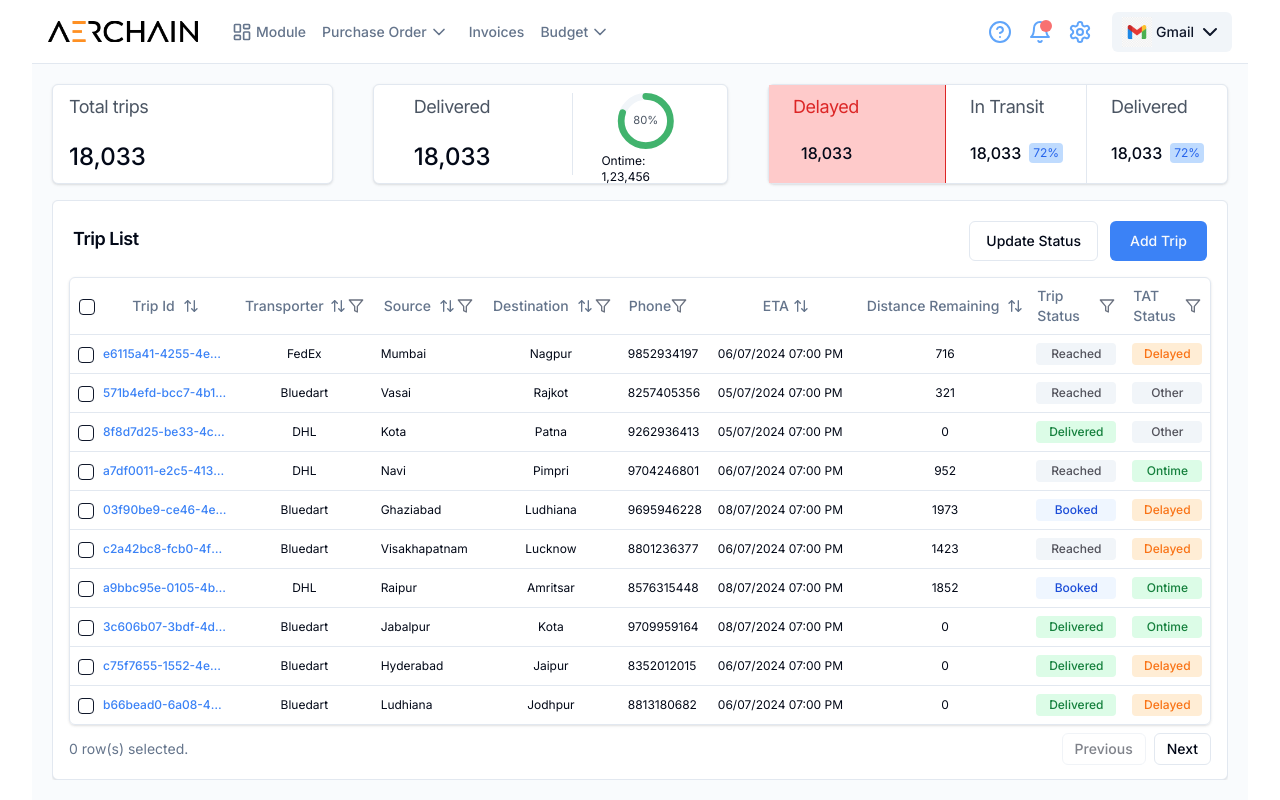
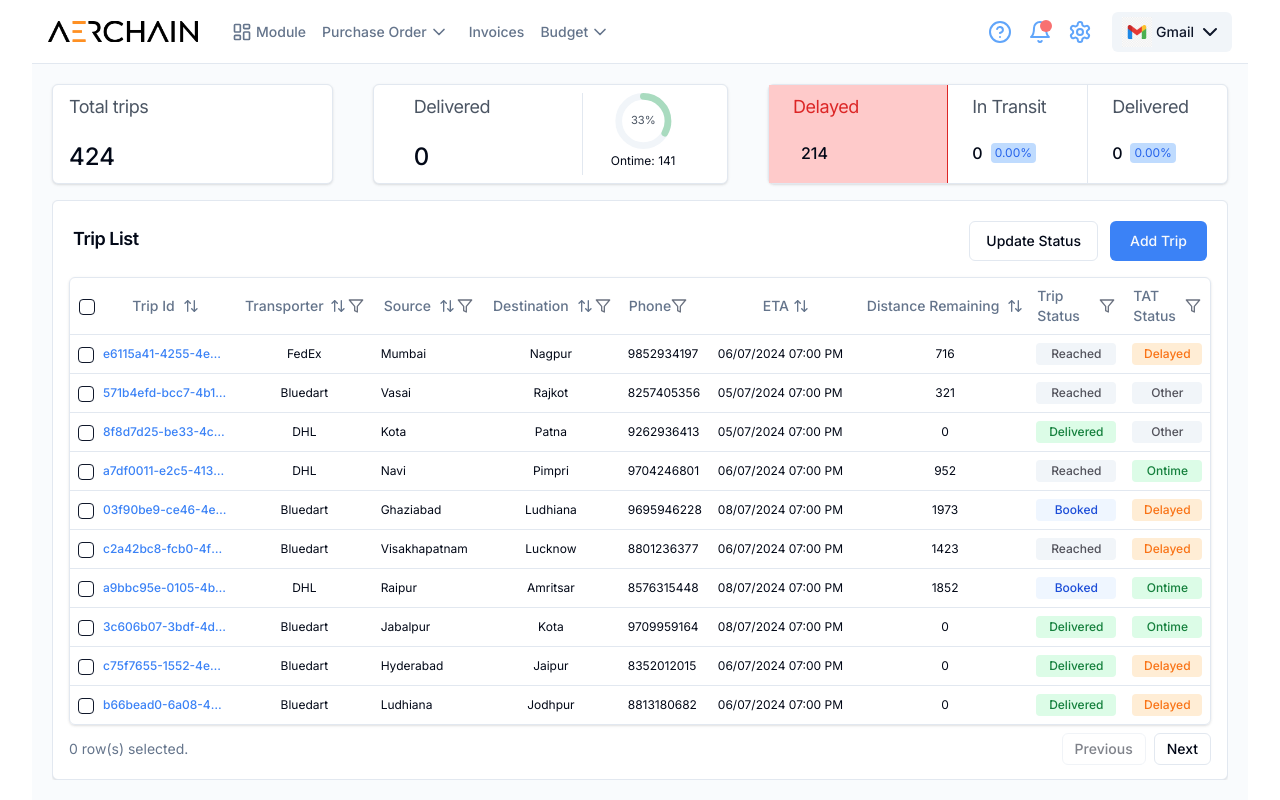
Before and after one commit to Aakarshak1/aerchain-assessment, a Next.js app: page / in a window 1280 px wide. Built offline with nearby package versions, Linux system fonts and the light colour scheme.

Commit message:
feat: updated cards

```diff
--- a/src/components/CardContainer/CardContainer.tsx
+++ b/src/components/CardContainer/CardContainer.tsx
@@ -2,44 +2,60 @@ import { Card, CardContent, CardTitle } from '@/components/ui/card';
 import { Separator } from '@/components/ui/separator';
 
 import CircularProgression from './CircularProgression';
+import { calculateCardData } from '@/utils/calculateCardData';
 
 const CardContainer = () => {
+  const {
+    deliveredCount,
+    deliveredPercent,
+    inTransitCount,
+    inTransitPercent,
+    totalTripsCount,
+    delayedTripsCount,
+    onTimeTripsCount,
+    onTimeTripsPercent,
+  } = calculateCardData();
+
   return (
     <div className='flex w-full gap-10 justify-between'>
       <Card className='w-[300px] h-[100px] rounded-md p-2 shadow'>
         <CardTitle className='text-lg font-normal ml-2 text-gray-600'>Total trips</CardTitle>
-        <CardContent className='p-2 pt-5 font-medium text-2xl'>18,033</CardContent>
+        <CardContent className='p-2 pt-5 font-medium text-2xl'>{totalTripsCount}</CardContent>
       </Card>
       <Card className='w-[380px] h-[100px] rounded-md p-2 flex shadow'>
         <CardContent className='w-[200px]'>
           <CardTitle className='text-lg font-normal ml-2 text-gray-600'>Delivered</CardTitle>
-          <CardContent className='p-2 pt-5 font-medium text-2xl'>18,033</CardContent>
+          <CardContent className='p-2 pt-5 font-medium text-2xl'>{deliveredCount}</CardContent>
         </CardContent>
         <Separator orientation='vertical' />
         <CardContent>
-          <CircularProgression />
-          <CardContent className='p-1 font-normal text-xs'>Ontime: 1,23,456</CardContent>
+          <CircularProgression percentage={onTimeTripsPercent} />
+          <CardContent className='p-1 font-normal text-xs'>Ontime: {onTimeTripsCount}</CardContent>
         </CardContent>
       </Card>
       <Card className='w-[460px] h-[100px] rounded-md flex shadow'>
         <CardContent className='w-[180px] bg-red-200'>
           <CardTitle className='text-lg font-normal text-red-600 pt-2'>Delayed</CardTitle>
-          <CardContent className='p-2 pt-5 font-medium text-md'>18,033</CardContent>
+          <CardContent className='p-2 pt-5 font-medium text-md'>{delayedTripsCount}</CardContent>
         </CardContent>
         <Separator orientation='vertical' className='bg-red-600' />
         <CardContent className='w-[140px]'>
           <CardTitle className='text-lg font-normal pt-2 text-gray-600'>In Transit</CardTitle>
           <CardContent className='pl-0 pt-5 flex items-center gap-2'>
-            <p className='font-medium'>18,033</p>
-            <p className='bg-blue-200 text-xs py-0.5 px-1 rounded text-blue-600'>72%</p>
+            <p className='font-medium'>{inTransitCount}</p>
+            <p className='bg-blue-200 text-xs py-0.5 px-1 rounded text-blue-600'>
+              {inTransitPercent}%
+            </p>
           </CardContent>
         </CardContent>
         <Separator orientation='vertical' />
         <CardContent className='w-[140px]'>
           <CardTitle className='text-lg font-normal pt-2 text-gray-600'>Delivered</CardTitle>
           <CardContent className='pl-0 pt-5 flex items-center gap-2'>
-            <p className='font-medium'>18,033</p>
-            <p className='bg-blue-200 text-xs py-0.5 px-1 rounded text-blue-600'>72%</p>
+            <p className='font-medium'>{deliveredCount}</p>
+            <p className='bg-blue-200 text-xs py-0.5 px-1 rounded text-blue-600'>
+              {deliveredPercent}%
+            </p>
           </CardContent>
         </CardContent>
       </Card>
--- a/src/components/CardContainer/CircularProgression.tsx
+++ b/src/components/CardContainer/CircularProgression.tsx
@@ -1,9 +1,9 @@
 'use client';
+
 import { CircularProgressbar, buildStyles } from 'react-circular-progressbar';
 import 'react-circular-progressbar/dist/styles.css';
 
-const percentage = 80;
-const CircularProgression = () => {
+const CircularProgression = ({ percentage }: { percentage: number }) => {
   return (
     <CircularProgressbar
       value={percentage}
--- /dev/null
+++ b/src/utils/calculateCardData.ts
@@ -0,0 +1,35 @@
+import { data } from '@/data/TripData.json';
+import { calculateTATStatus } from './convertDate';
+
+export const calculateCardData = () => {
+  let totalTripsCount = 0;
+  let deliveredCount = 0;
+  let inTransitCount = 0;
+  let delayedTripsCount = 0;
+  let onTimeTripsCount = 0;
+
+  data.forEach((trip) => {
+    totalTripsCount++;
+    if (trip.currentStatus === 'Delivered') deliveredCount++;
+    else if (trip.currentStatus === 'In Transit') inTransitCount++;
+
+    const tatStatus = calculateTATStatus(trip);
+    if (tatStatus === 'Delayed') delayedTripsCount++;
+    else if (tatStatus === 'Ontime') onTimeTripsCount++;
+  });
+
+  const deliveredPercent = ((deliveredCount / totalTripsCount) * 100).toFixed(2);
+  const inTransitPercent = ((inTransitCount / totalTripsCount) * 100).toFixed(2);
+  const onTimeTripsPercent = Number(((onTimeTripsCount / totalTripsCount) * 100).toFixed());
+
+  return {
+    totalTripsCount,
+    deliveredCount,
+    inTransitCount,
+    deliveredPercent,
+    inTransitPercent,
+    delayedTripsCount,
+    onTimeTripsCount,
+    onTimeTripsPercent,
+  };
+};
```
